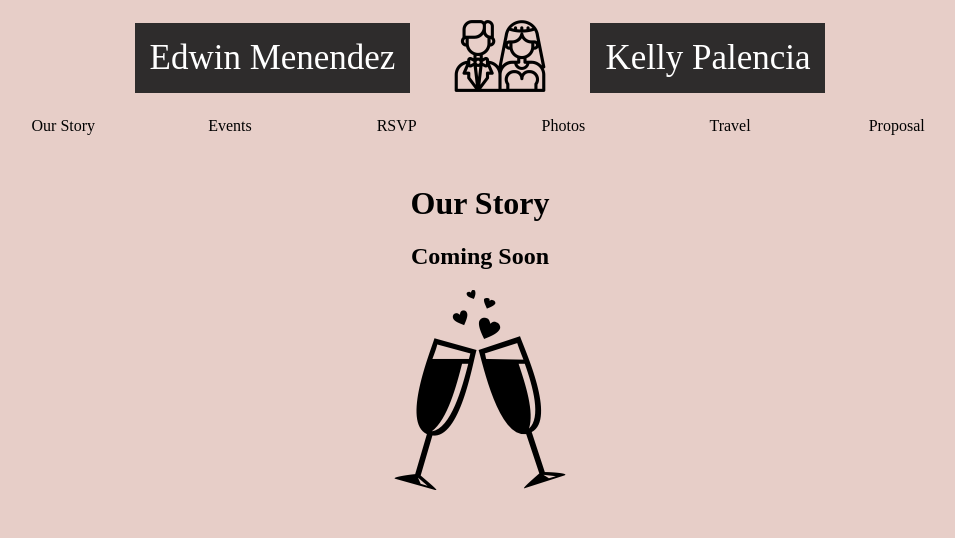
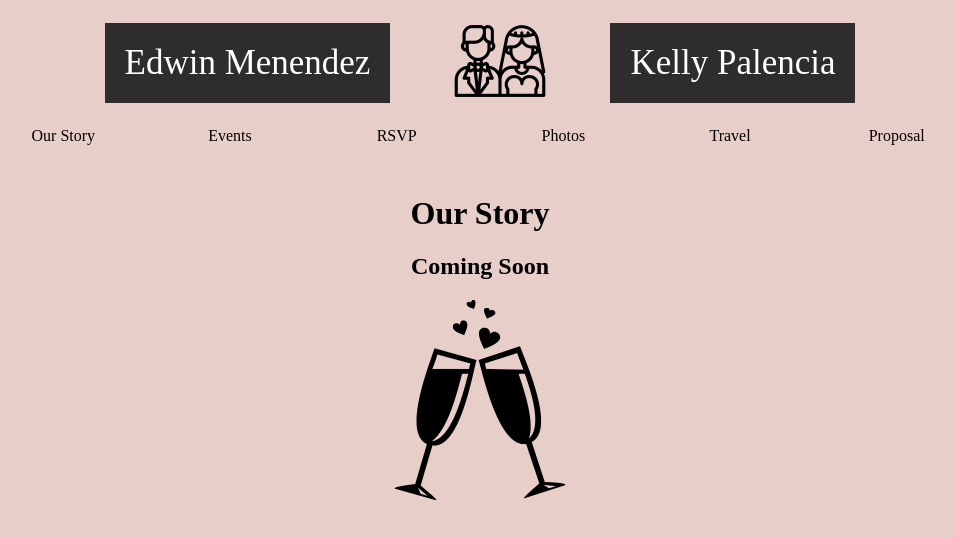
Before and after one commit to edwinjmenendez/new-beginning, a React app: page / in a window 1280 px wide. Shown: the top 538 px of the page, without its empty margins (160-1115 px from the left). Built offline with nearby package versions, Linux system fonts and the light colour scheme; a web font is replaced by a local one.

Commit message:
took off padding and instead marginalized

```diff
--- a/client/components/styles/Header.css
+++ b/client/components/styles/Header.css
@@ -14,11 +14,12 @@
   font-family: 'New Tegomin', serif;
   font-size: 35px;
   font-weight: 200;
-  padding: 15px;
+  padding: 20px;
 }
 
 .iconsContainer {
-  padding: 0 40px 0 40px;
+  /* padding: 0 40px 0 40px; */
+  margin: 0 60px 0 60px;
 }
 
 .icon {
```
